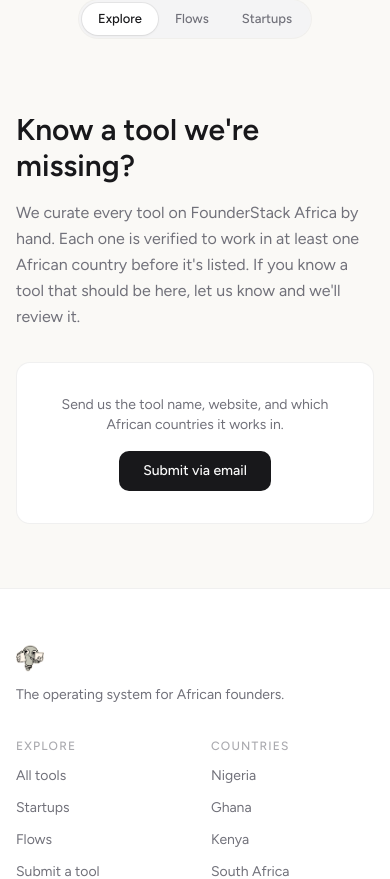
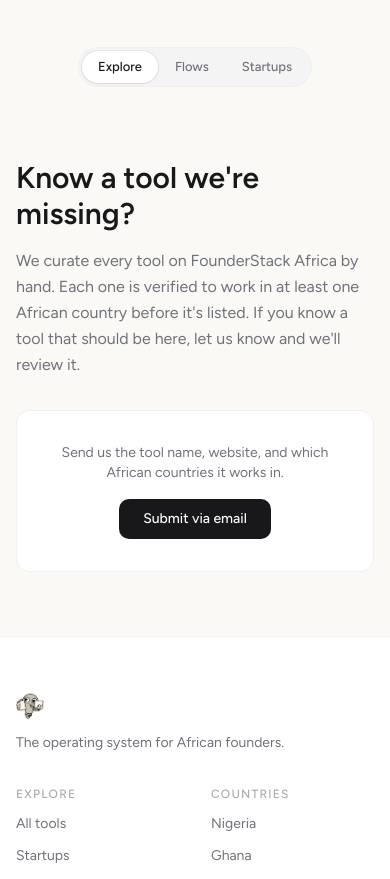
Before and after one commit to yorubadeveloper/founderstackafrica, a Next.js app: page /submit in a window 390 px wide. Shown: the top 879 px of the page. Built offline with nearby package versions, Linux system fonts and the light colour scheme.

Commit message:
Add mobile layout div for navigation component

```diff
--- a/components/Nav.tsx
+++ b/components/Nav.tsx
@@ -67,6 +67,8 @@
               Get updates
             </button>
           </div>
+           <div className="flex md:hidden items-center justify-center h-12">
+          </div>
         </div>
 
         {/* Mobile: pill tabs below logo */}
```
